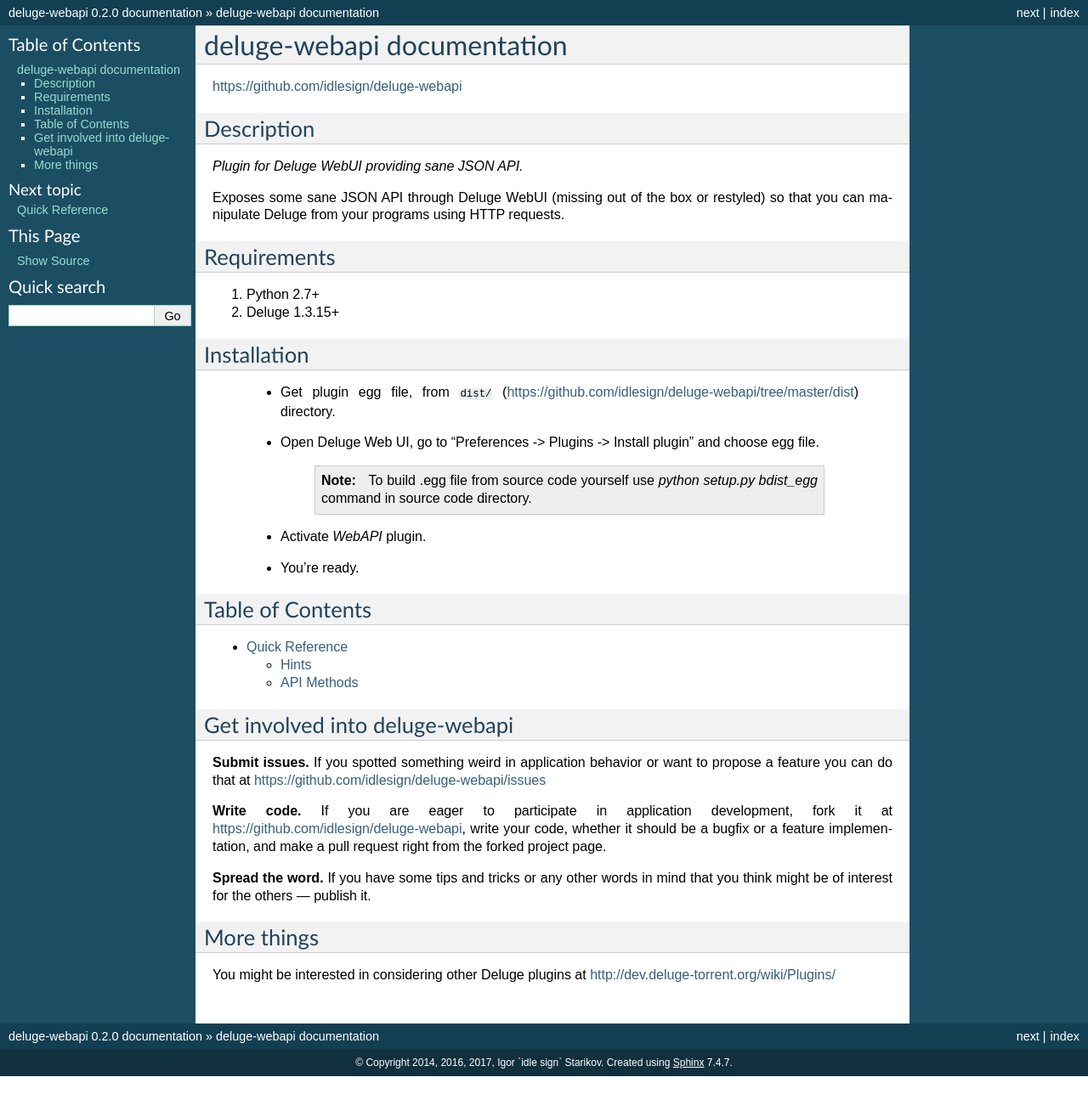
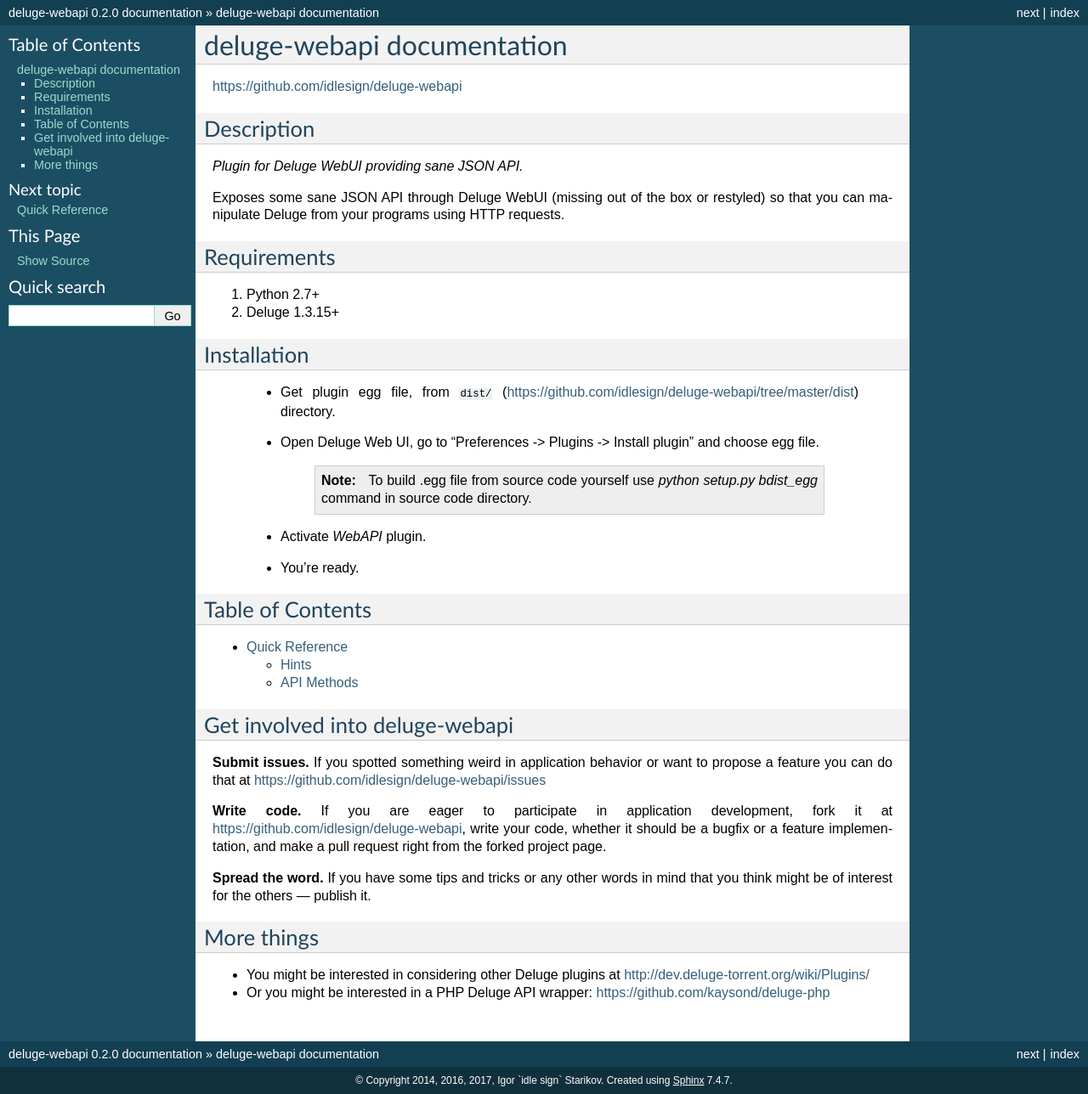
Before and after one commit to idlesign/deluge-webapi, a Sphinx documentation site: the page built from docs/source/index.rst, in a window 1280 px wide. Shown: the whole page at 85% size. Built offline with Sphinx 7.4.7, drawn with Linux system fonts in a browser that asks for light colours; before the commit the page ends 1267 px from its top, so only the background shows below that.

Commit message:
Added link to PHP wrapper (closes #10)

```diff
--- a/docs/source/index.rst
+++ b/docs/source/index.rst
@@ -58,4 +58,5 @@
 More things
 -----------
 
-You might be interested in considering other Deluge plugins at http://dev.deluge-torrent.org/wiki/Plugins/
+* You might be interested in considering other Deluge plugins at http://dev.deluge-torrent.org/wiki/Plugins/
+* Or you might be interested in a PHP Deluge API wrapper: https://github.com/kaysond/deluge-php
```
